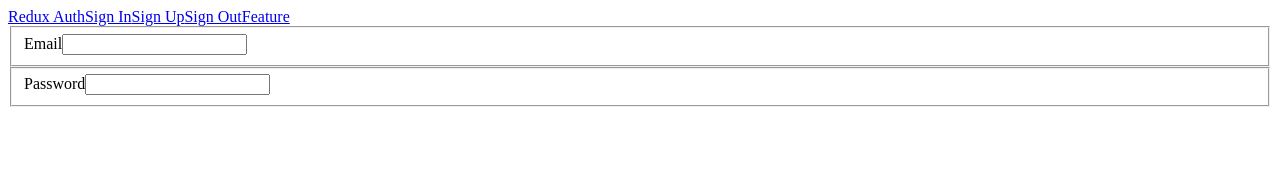
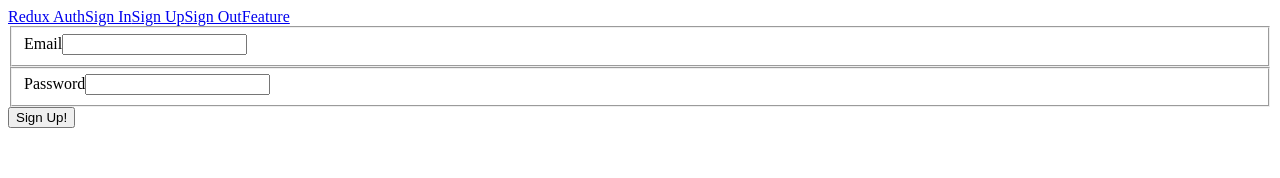
Before and after one commit to hankeliu2015/redux-authenticate-client, a React (Create React App) app: page /signup in a window 1280 px wide. Shown: the top 178 px of the page. Built offline with nearby package versions, Linux system fonts and the light colour scheme.

Commit message:
add onSubmit eventhandler for sign up form

```diff
--- a/src/components/auth/signup.js
+++ b/src/components/auth/signup.js
@@ -2,9 +2,15 @@
 import { reduxForm, Field } from 'redux-form';
 
 class Signup extends Component {
+  onSubmit =(formProps) => {
+    console.log(formProps);
+  }
+
   render() {
+    const {handleSubmit} = this.props;
+
     return (
-      <form>
+      <form onSubmit={handleSubmit(this.onSubmit)}>
       <fieldset>
         <label>Email</label>
         <Field name='email' type="text" autoComplete="none" component="input" />
@@ -13,6 +19,7 @@
         <label>Password</label>
         <Field name='password' type="password" autoComplete="none" component="input" />
       </fieldset>
+      <button>Sign Up!</button>
       </form>
     )
   }
```
